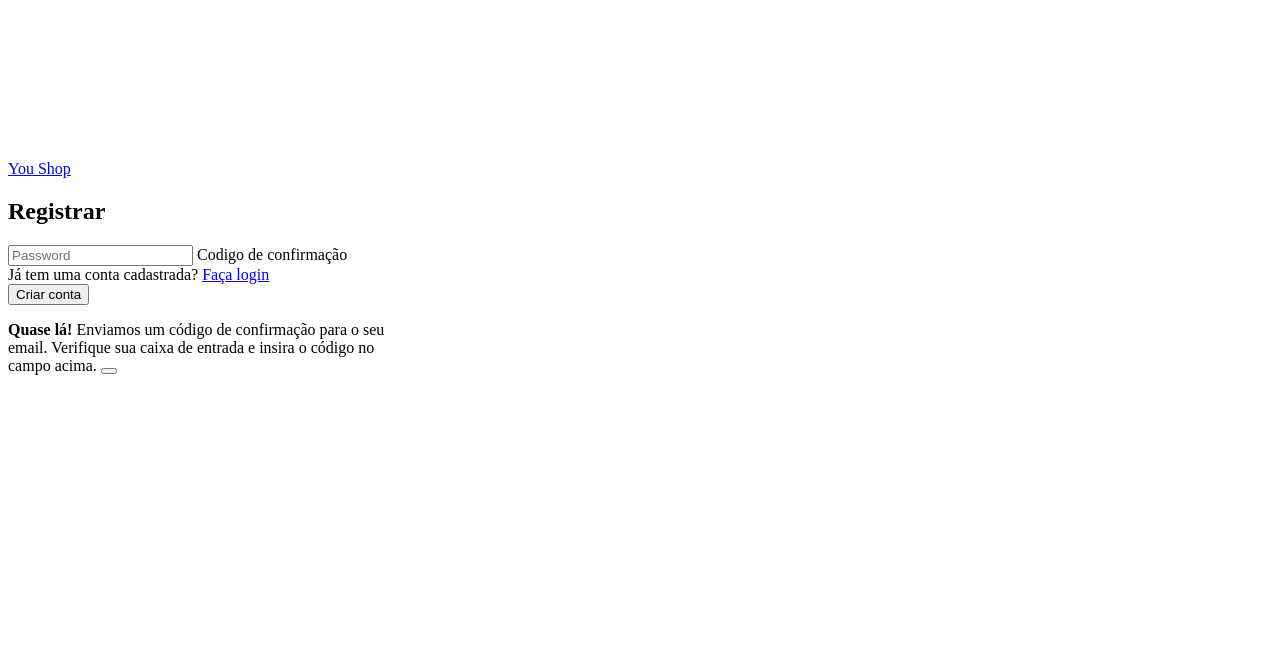
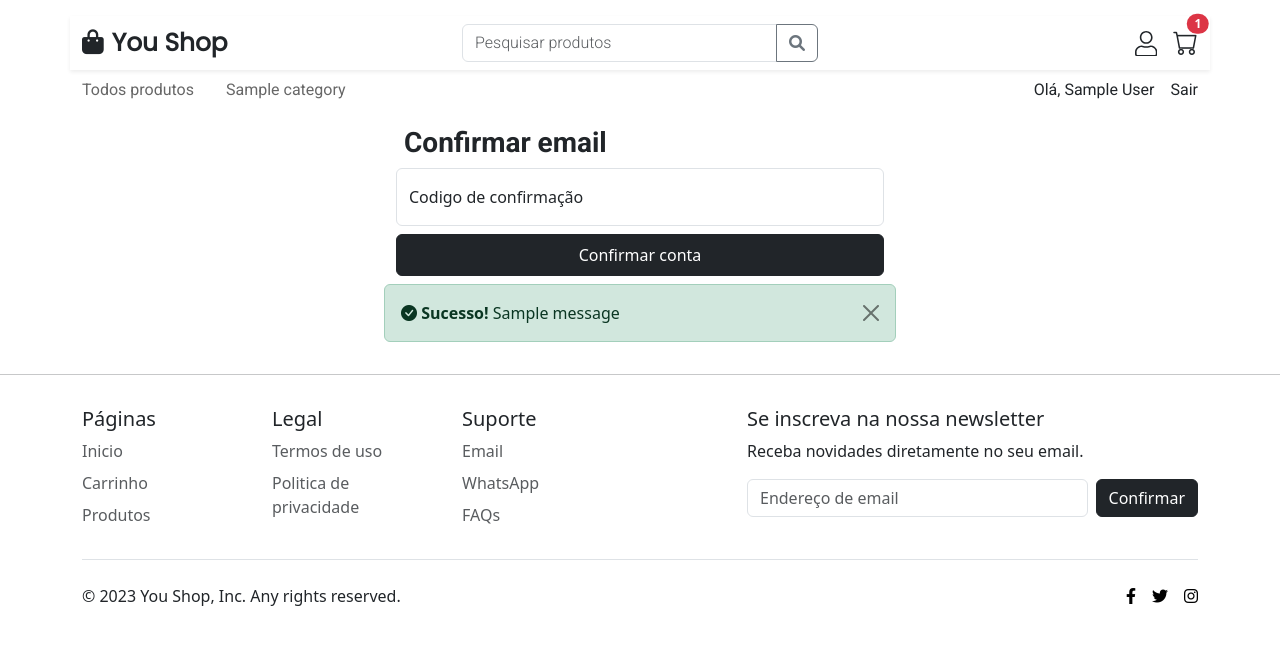
Before and after one commit to micaelmz/you-shop, a Flask app: page /auth/register/validation in a window 1280 px wide. Shown: the top 645 px of the page. Run offline with Flask 3, Linux system fonts and the light colour scheme; a user stored in the database is signed in; tables that the repository leaves empty hold one stand-in row (values such as "Sample post"); grey boxes marked "Sample" are stand-in pictures; one stand-in notice (Sample message) is shown.

Commit message:
🚀 Adicionado confirmação de email com código de 6 digitos ao criar conta.

```diff
--- a/controllers/auth_controller.py
+++ b/controllers/auth_controller.py
@@ -1,9 +1,10 @@
-from flask import render_template, redirect, url_for, request, flash, jsonify
+from flask import render_template, redirect, url_for, request, flash, jsonify, session
 from flask_login import login_user, login_required, current_user, logout_user
 from flask_mail import Message
 from werkzeug.security import generate_password_hash, check_password_hash
 
-from utils.security import calculate_salting_length, validate_recaptcha
+from utils.security import calculate_salting_length, validate_recaptcha, generate_6_digit_code
+from utils.mail import send_confirmation_code
 from controllers.forms import validate_form_or_back, PreLoginForm, LoginForm, RegistrationForm
 
 from models.user import User
@@ -41,6 +42,10 @@ def login_post():
 
     user = User.get_by_email(email=form.email.data)
 
+    if not user.is_active:
+        flash('Você precisa confirmar seu email antes de fazer login.', 'warning')
+        return redirect(url_for('auth.register_validation'))
+
     if user and check_password_hash(user.password, form.password.data):
         login_user(user, remember=form.remember_me.data)
         return redirect(request.form.get('next') or url_for('home'))
@@ -72,16 +77,32 @@ def register_post():
     )
     new_user.commit()
 
-    flash('Cadastro realizado com sucesso.', 'success')
-    return redirect(url_for('auth.pre_login'))
+    session['confirmation_code'] = generate_6_digit_code()
+    session['confirmation_email'] = new_user.email
+    send_confirmation_code()
+
+    flash('Um código de confirmação foi enviado para seu email.', 'success')
+    return redirect(url_for('auth.register_validation'))
 
 
 def register_validation():
+    # TODO: em caso não tiver um email na sessão, dar sessão expirada e pedir o email pra mandar um novo codigo -->
+    if not session.get('confirmation_code'):
+        flash('Você precisa se cadastrar primeiro.', 'warning')
+        return redirect(url_for('auth.pre_login'))
     return render_template('validation.html')
 
 
 def register_validation_post():
-    pass
+    code = request.form.get('code')
+    if code == session.get('confirmation_code'):
+        user = User.get_by_email(email=session.get('confirmation_email'))
+        user.confirm()
+        flash('Email confirmado com sucesso.', 'success')
+        return redirect(url_for('auth.pre_login'))
+    else:
+        flash('Código inválido.', 'warning')
+        return redirect(url_for('auth.register_validation'))
 
 
 def logout():
--- a/models/user.py
+++ b/models/user.py
@@ -9,7 +9,32 @@ class User(BaseModel, UserMixin):
     last_name = db.Column(db.String(200), nullable=False)
     email = db.Column(db.String(200), nullable=False, unique=True)
     password = db.Column(db.String(512), nullable=False)
+    status = db.Column(db.Integer, nullable=False, default=0)
     cart = db.relationship('Cart', backref='user', order_by='Cart.id')
+
+    def confirm(self):
+        self.status = 1
+        self.commit()
+
+    def ban(self):
+        self.status = 2
+        self.commit()
+
+    @property
+    def is_active(self):
+        return self.status == 1
+
+    @property
+    def is_banned(self):
+        return self.status == 2
+
+    @property
+    def status_label(self):
+        if self.is_active:
+            return 'Ativo'
+        elif self.is_banned:
+            return 'Banido'
+        return 'Inativo'
 
     @classmethod
     def get_by_email(cls, email):
--- a/templates/validation.html
+++ b/templates/validation.html
@@ -1,23 +1,42 @@
+{% extends 'base.html' %}
 
+{% block title %}Registrar{% endblock %}
+
+{% block content %}
   <section>
-<div class="container-lg" style="max-width: 30%;">
-  <form style="margin-top: 20vh;">
-    <a href="index.html" class="text-decoration-none poppins fw-bold fcs-12 text-dark"><i class="fa-solid fa-bag-shopping me-2"></i>You Shop</a>
-    <h1 class="mb-2 ms-2 mt-3 fcs-13 roboto">Registrar</h1>
+    <div class="container-lg" style="max-width: 40%;">
+      <!-- TODO: Add a link to resend the email -->
+      <!-- todo: usar flask-wtf para o form -->
+      <form action="{{ url_for("auth.register_validation_post") }}" method="post">
+        <h1 class="mb-2 ms-2 mt-3 fcs-12 roboto fw-bold">Confirmar email</h1>
 
         <div class="form-floating">
-      <input type="password" class="form-control" id="code" placeholder="Password">
+          <input type="password" class="form-control" id="code" name="code" placeholder="Password">
           <label for="code">Codigo de confirmação</label>
         </div>
-    <div class="text-start my-3 ms-1 d-flex justify-content-between">
-       Já tem uma conta cadastrada?
-      <a href=" {{ url_for('login') }}" class="ms-auto text-dark">Faça login</a>
-    </div>
-    <button class="btn btn-dark w-100 py-2" type="submit">Criar conta</button>
+        <button class="btn btn-dark w-100 py-2 mt-2" type="submit">Confirmar conta</button>
       </form>
-  <div class="alert alert-warning alert-dismissible fade show mt-3" role="alert">
-    <strong>Quase lá!</strong> Enviamos um código de confirmação para o seu email. Verifique sua caixa de entrada e insira o código no campo acima.
+      <!-- Error messages start -->
+      <div class="row d-flex mt-2">
+        {% with messages = get_flashed_messages(with_categories=true) %}
+          {% if messages %}
+            {% for category, message in messages %}
+              {% if category == 'success' %}
+                <div class="alert alert-success alert-dismissible fade show" role="alert">
+                  <i class="bi bi-check-circle-fill"></i> <strong>Sucesso!</strong> {{ message }}
                   <button type="button" class="btn-close" data-bs-dismiss="alert" aria-label="Close"></button>
                 </div>
+              {% elif category == 'warning' %}
+                <div class="alert alert-warning alert-dismissible fade show" role="alert">
+                  <i class="bi bi-exclamation-circle-fill"></i> <strong>Atenção: </strong> {{ message }}
+                  <button type="button" class="btn-close" data-bs-dismiss="alert" aria-label="Close"></button>
+                </div>
+              {% endif %}
+            {% endfor %}
+          {% endif %}
+        {% endwith %}
+      </div>
+      <!-- Error messages end -->
     </div>
   </section>
+{% endblock %}
```
Also changed, not shown: utils/mail.py (+6 -4 lines), utils/security.py (+8 -0 lines). Lines whose indentation alone changed are shown as unchanged.
